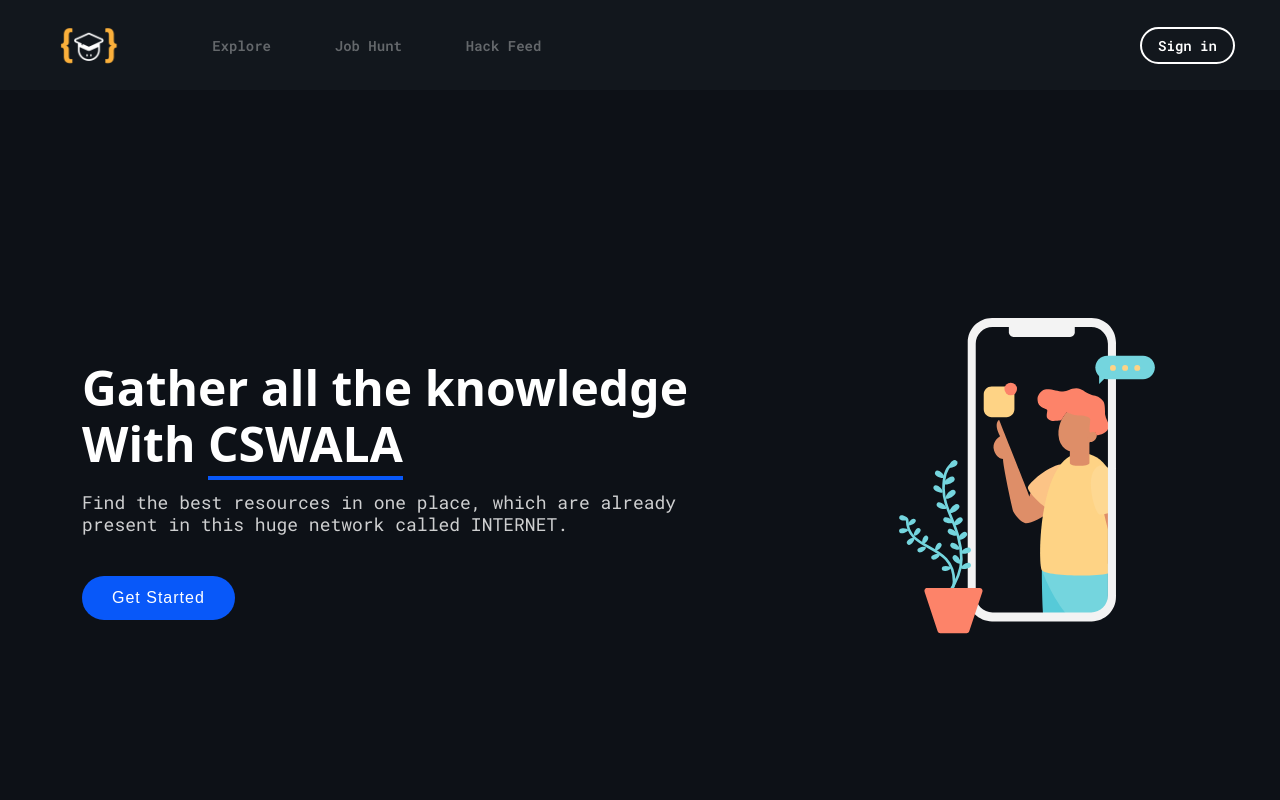
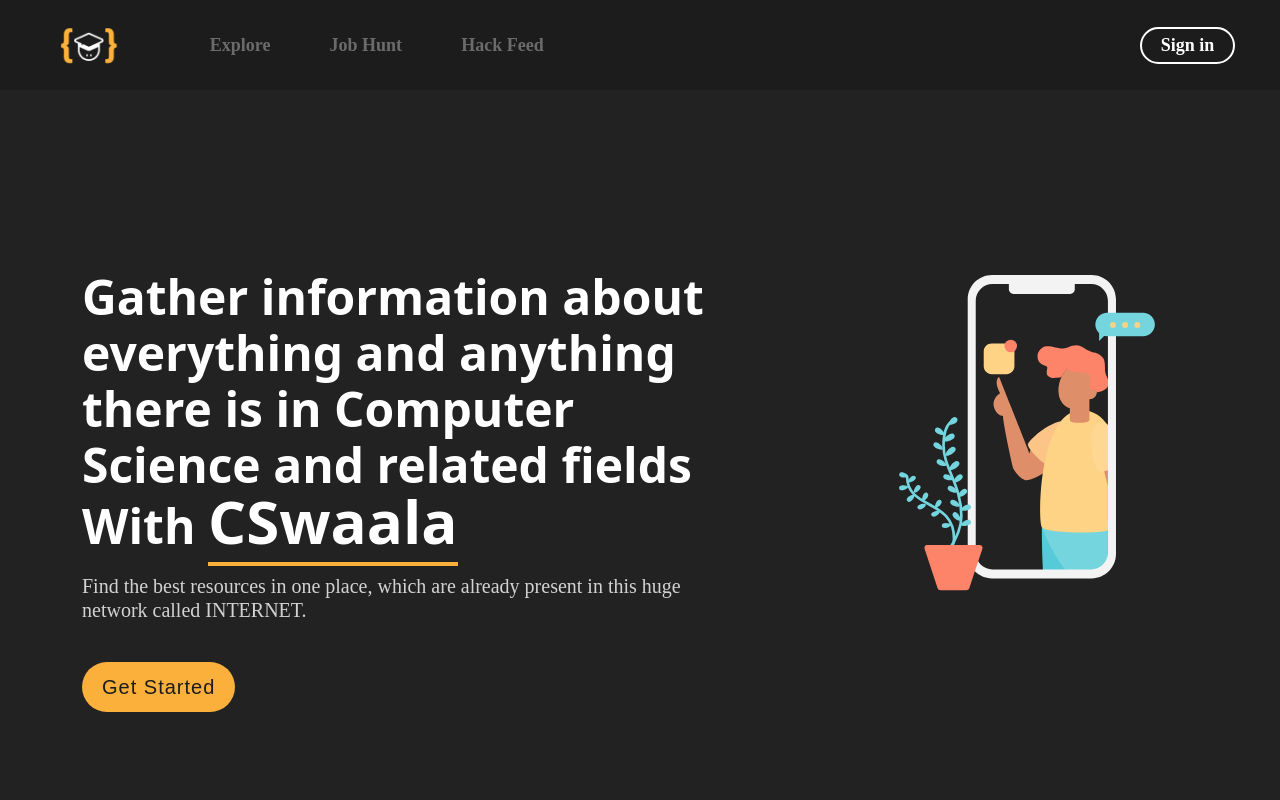
Before and after one commit to CSwala/CSwala-website, a React (Create React App) app: page / in a window 1280 px wide. Shown: the top 800 px of the page. Built offline with nearby package versions, Linux system fonts and the light colour scheme; no server answers.

Commit message:
New Color Scheme added

```diff
--- a/src/components/Header/Header.jsx
+++ b/src/components/Header/Header.jsx
@@ -66,7 +66,7 @@
       fontSize: 14,
       textAlign: "center",
       color: "#f0f0f0",
-      fontFamily: "'Open Sans', sans-serif",
+      fontFamily: "'Work Sans', bold",
     },
     actions: {
       padding: "10px 0px",
@@ -79,9 +79,9 @@
       borderRadius: 0,
       width: "100%",
       color: "#f0f0f0",
-      fontFamily: "'Open Sans', sans-serif",
+      fontFamily: "'Work Sans', bold",
       "&:hover": {
-        backgroundColor: "rgba(225, 225, 225, 0.1)",
+        backgroundColor: "#1c1c1c",
       },
     },
   });
--- a/src/components/Header/header.module.scss
+++ b/src/components/Header/header.module.scss
@@ -6,7 +6,7 @@
 
 .header {
   background-color: colors.$backgroundLight;
-  font-family: "Roboto Mono", monospace;
+  font-family: "Work Sans", bold;
   font-weight: 600;
   display: flex;
   z-index: 1;
@@ -14,7 +14,7 @@
   align-items: center;
   padding: 15px 15px 15px 30px;
   gap: 15px;
-  font-size: 14px;
+  font-size: 18px;
   position: fixed;
   top: 0;
   left: 0;
@@ -60,6 +60,7 @@
         background-color: colors.$primary;
       }
       &:hover {
+        font-size: 20px;
         &::after {
           left: 0%;
           opacity: 1;
--- a/src/components/Preloader/preloader.module.scss
+++ b/src/components/Preloader/preloader.module.scss
@@ -12,7 +12,7 @@
   .spinner {
     width: 60px;
     height: 60px;
-    background-color: #ffffff;
+    background-color: #FBB03B;
     margin: 0 auto;
     -webkit-animation: sk-rotateplane 1.2s infinite alternate;
     animation: sk-rotateplane 1.2s infinite alternate;
--- a/src/pages/Explore/Explore.jsx
+++ b/src/pages/Explore/Explore.jsx
@@ -18,8 +18,8 @@
     padding: theme.spacing(2),
     textAlign: "left",
     color: "white",
-    background: "#13171C",
-    border: "1px solid #388afc73",
+    background: "#1C1C1C",
+    border: "0.5px solid #BABABA",
     display: "grid",
     justifyItems: "flex-start",
     alignItems: "center",
@@ -29,7 +29,7 @@
   },
   subtitle: {
     lineHeight: 1.4,
-    fontFamily: '"Roboto Mono", monospace',
+    fontFamily: '"Work Sans", bold',
     display: "-webkit-box",
     lineClamp: 1,
     boxOrient: "vertical",
@@ -40,6 +40,7 @@
   tag: {
     display: "-webkit-box",
     lineClamp: 1,
+    fontFamily: '"Work Sans", bold',
     boxOrient: "vertical",
     textOverflow: "ellipsis",
     overflow: "hidden",
--- a/src/pages/Home/sections/Landing/Landing.css
+++ b/src/pages/Home/sections/Landing/Landing.css
@@ -1,5 +1,5 @@
 #HomePage {
-  background: #0d1117;
+  background: #1C1C1C;
 }
 #hero {
   width: 100%;
@@ -10,7 +10,7 @@
   position: relative;
   min-height: 800px;
   height: calc(100vh - 90px);
-  background: #0d1117;
+  background: #222222;
 }
 #hero h1 {
   margin: 0 0 20px 0;
@@ -21,33 +21,43 @@
 }
 
 #hero h1 span {
-  border-bottom: 4px solid #0858f9;
+  border-bottom: 4px solid #FBB03B;
+  font-size: 60px;
+}
+
+#hero h1 span:hover{
+  border-bottom: 4px solid #1C1C1C;
+  color: #FBB03B;
+  font-size: 70px;
 }
 
 #hero h2 {
   color: rgba(255, 255, 255, 0.8);
   margin-bottom: 40px;
-  font-size: 18px;
+  font-size: 20px;
   font-weight: 400;
-  font-family: "Roboto Mono", monospace;
+  font-family: "Work Sans", bold;
 }
 
 #hero .btn-get-started {
-  font-family: "Montserrat", sans-serif;
+  font-family: "Monstreat", sans-serif;
   font-weight: 500;
-  font-size: 16px;
+  font-size: 20px;
   letter-spacing: 1px;
   display: inline-block;
-  padding: 10px 30px;
+  padding: 10px 20px;
   text-decoration: none;
   border-radius: 50px;
   transition: 0.5s;
-  color: #fff;
-  background: #0858f9;
+  color: #1C1C1C;
+  background: #FBB03B;
 }
 
 #hero .btn-get-started:hover {
-  background: #388afc;
+  background: #1C1C1C;
+  color: #FBB03B;
+  font-size: 22px;
+  padding: 10px 25px;
 }
 
 #hero .animated {
--- a/src/pages/Home/sections/Landing/index.jsx
+++ b/src/pages/Home/sections/Landing/index.jsx
@@ -11,7 +11,7 @@
             <div class="col-lg-7 pt-5 pt-lg-0 order-2 order-lg-1 d-flex align-items-center">
               <div data-aos="zoom-out">
                 <h1>
-                  Gather all the knowledge With <span>CSWALA</span>
+                  Gather information about everything and anything there is in Computer Science and related fields With <span>CSwaala</span>
                 </h1>
                 <h2>
                   Find the best resources in one place, which are already
--- a/src/scss/_colors.scss
+++ b/src/scss/_colors.scss
@@ -1,13 +1,13 @@
 
-$primary: #388afc;
+$primary: #fbb03b;
 $primaryLight: #0858f9;
 $buttontransparent: #ffffff0d;
-$textprimary: #f0f0f0;
+$textprimary: #BABABA;
 $textmuted: #ffffff59;
-$backgroundLight: #12171d;
+$backgroundLight: #1C1C1C;
 $backgroundSecondary: #202020;
 $backgroundHighlight: #ffffff0f;
-$backgroundDark: #0D1117;
+$backgroundDark: #222222;
 $border: #388afc73;
 
 $white-light-tint: rgba(255, 255, 255, 0.3);
@@ -24,7 +24,7 @@
 $light-grey: #fcfcfc;
 $medium-dark-grey: #444;
 $dark-grey: #222;
-$grey: grey;
+$grey: #BABABA;
 
 $light-blue: #77cae5;
 $steel-blue: #4e89ae;
```
